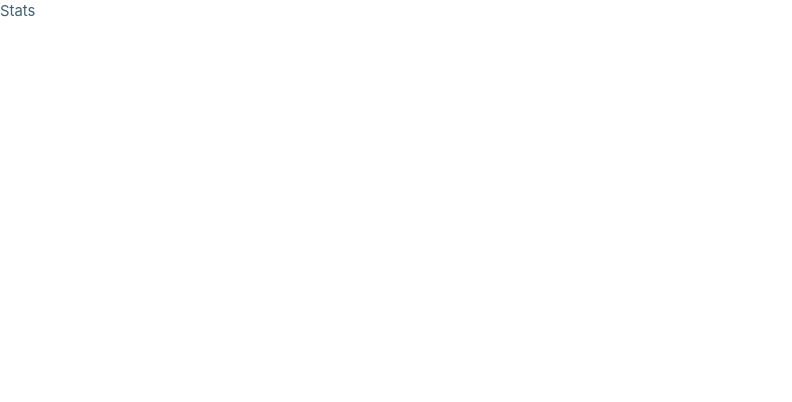
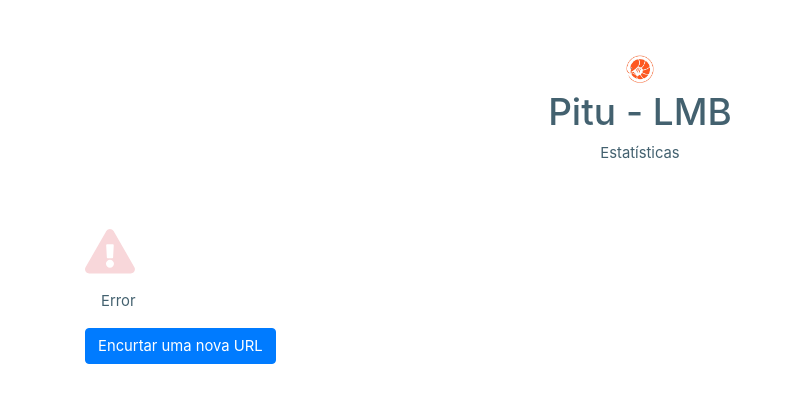
Before and after one commit to lmbernardo7520112/web-full-stack-SaaS-JS, a React (Create React App) app in the folder frontend/: page /1/stats in a window 1280 px wide. Shown: the top 402 px of the page, without its empty margins (0-792 px from the left). Built offline with nearby package versions, Linux system fonts and the light colour scheme.

Commit message:
Adicinei StatsPage 2.

```diff
--- a/frontend/src/index.js
+++ b/frontend/src/index.js
@@ -4,9 +4,9 @@
 import './App.scss';
 
 import { library } from '@fortawesome/fontawesome-svg-core'
-import { faCheckSquare } from '@fortawesome/free-solid-svg-icons'
+import { faExclamationTriangle } from '@fortawesome/free-solid-svg-icons'
 
-library.add(faCheckSquare);
+library.add(faExclamationTriangle);
 
 
 ReactDOM.render(
--- a/frontend/src/pages/StatsPage/index.js
+++ b/frontend/src/pages/StatsPage/index.js
@@ -1,13 +1,40 @@
 import React from 'react';
+import Header from "../../components/Header";
+import { Container } from 'react-bootstrap';
+
+import ShortenetService from '../../services/shortenerService';
+
+import { FontAwesomeIcon } from '@fortawesome/react-fontawesome';
+import { StatsContainer, StatsBox, StatsRow, StatsBoxTitle } from './styles';
+
 
 class StatsPage extends React.Component {
     constructor(props) {
         super(props);
+
+        this.state = {
+            isLoading: false,
+            shortnedURL: {},
+            errorMessage: 'Error',
+        }
     }
 
     render() {
+        const {errorMessage, shortnedURL} = this.state;
+
         return (
-            <p>Stats</p>
+            <Container>
+                <Header>Estatísticas</Header>
+                {errorMessage ? (
+                    <StatsContainer>
+                        <FontAwesomeIcon size="3x" color="#f8d7da" icon="exclamation-triangle" />
+                        <p className="m-3">{errorMessage}</p>
+                        <p className="btn btn-primary "href="/">Encurtar uma nova URL</p>
+                    </StatsContainer>
+                ) : (
+                    <p>Resultado</p>
+                )}
+            </Container>
         )
     }
 }
--- a/frontend/src/pages/StatsPage/styles.js
+++ b/frontend/src/pages/StatsPage/styles.js
@@ -20,3 +20,9 @@
     text-align: center;
     margin: .5rem;
     `;
+
+    export const StatsBoxTitle = styled.div`
+    font-weight:500;
+    padding: 0.25rem;
+    display: block;
+    `;
```
